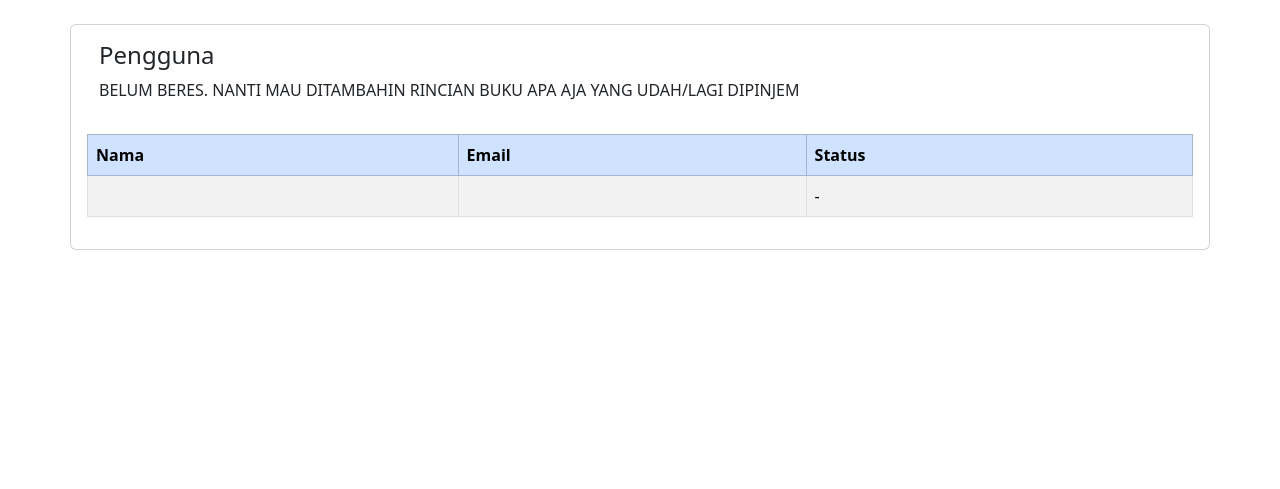
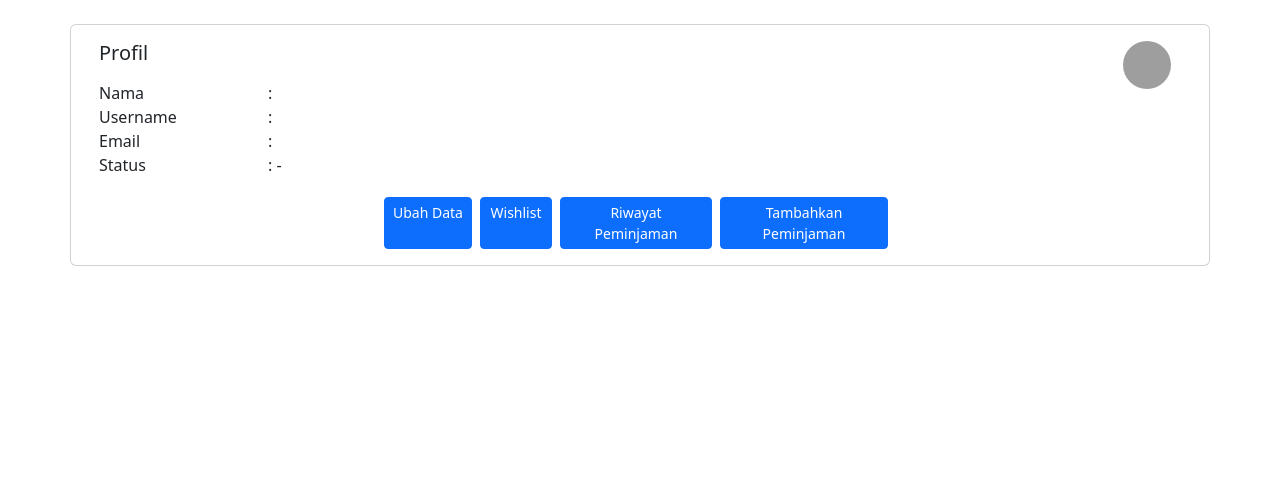
Before and after one commit to harytri87/latihan-CI4-perpustakaan, a CodeIgniter 4 app: the page made by app/Views/halaman/pengguna/rincian.php in a window 1280 px wide. Shown: the part 56-545 px from the top of the page. Run offline with PHP 8.4 and a stand-in for CodeIgniter, Linux system fonts and the light colour scheme; the template is opened without the code that fills it, so the values that code supplies are empty; some libraries are stand-ins or nearby versions; grey boxes are pictures that could not be loaded.

Commit message:
Sedikit benerin tampilan rincian pengguna sama form ubah datanya

```diff
--- a/app/Controllers/PenggunaController.php
+++ b/app/Controllers/PenggunaController.php
@@ -31,13 +31,13 @@ class PenggunaController extends BaseController
 		return view('halaman/pengguna/index', $data);
 	}
 
-	// NANTI DIUBAH PAS UDAH ADA FILTER EVEL GRUP
+
 	public function show($pengguna_username = null)
 	{
 		$penggunaModel = new PenggunaModel();
 		$data = [
 			'pengguna' => $penggunaModel->getPengguna($pengguna_username),
-			'title'    => 'Rincian Pengguna | Perpustakaan'
+			'title'    => "Rincian Pengguna | Perpustakaan"
 		];
 		// dd($data['pengguna']['pengguna_nama']);
 
--- a/app/Views/halaman/pengguna/rincian.php
+++ b/app/Views/halaman/pengguna/rincian.php
@@ -4,33 +4,60 @@
 
   <div class="card container my-4">
     <div class="card-body">
-
       <?= $this->include('layout/inc/alert.php') ?>
 
-      <div class="row mb-3">
+      <!-- Data Profil   -->
+      <div class="row">
+        <div class="col-10 col-lg-11">
+          <h5 class="card-title mb-3">Profil</h5>
+
+          <div class="row">
+            <div class="col-4 col-md-2">Nama</div>
+            <div class="col">: <?= esc($pengguna['pengguna_nama']) ?></div>
+          </div>
+
+          <div class="row">
+            <div class="col-4 col-md-2">Username</div>
+            <div class="col">: <?= esc($pengguna['pengguna_username']) ?></div>
+          </div>
+
+          <div class="row">
+            <div class="col-4 col-md-2">Email</div>
+            <div class="col">: <?= esc($pengguna['pengguna_email']) ?></div>
+          </div>
+
+          <div class="row">
+            <div class="col-4 col-md-2">Status</div>
+            <div class="col">: <?= esc($pengguna['grup_nama']) . " - " . esc($pengguna['pengguna_status']) ?></div>
+          </div>
+        </div>
+
         <div class="col">
-          <h4>Pengguna <?= esc($pengguna['pengguna_nama']) ?></h4>
-          <p>BELUM BERES. NANTI MAU DITAMBAHIN RINCIAN BUKU APA AJA YANG UDAH/LAGI DIPINJEM</p>
+          <div class="foto-profil mb-3">
+            <img class="foto-profil" src="<?= esc($pengguna['pengguna_foto']) !== null ? base_url('images/profil/') . esc($pengguna['pengguna_foto']) : base_url('images/profil/foto-profil-default.png') ?>">
+          </div>
         </div>
       </div>
 
-      <div class="row table-responsive">
-          <table class="table table-bordered table-striped table-hover">
-            <thead class="table-primary">
-              <tr>
-                <th>Nama</th>
-                <th>Email</th>
-                <th>Status</th>
-              </tr>
-            </thead>
-            <tbody>
-              <tr>
-                <td><?= esc($pengguna['pengguna_nama']) ?></td>
-                <td><?= esc($pengguna['pengguna_email']) ?></td>
-                <td><?= esc($pengguna['grup_nama']) . " - " . esc($pengguna['pengguna_status']) ?></td>
-              </tr>
-            </tbody>
-          </table>
+      <!-- Tombol -->
+       <!-- Atau tombolnya dipindahin ke navbar dropdown profil -->
+      <div class="row mt-3 justify-content-center">
+          <a href="#" class="btn btn-sm btn-primary me-2 mt-1" style="width: 88px;">
+            Ubah Data
+            <!-- Bisa buat semua, ngelink ke CRUD (ubah) pengguna tapi kalo bukan admin, ga bisa ngubah status sama grup level -->
+          </a>
+          <a href="#" class="btn btn-sm btn-primary me-2 mt-1" style="width: 72px;">
+            Wishlist
+            <!-- Masih di halaman yg sama, table daftar wishlist -->
+          </a>
+          <a href="#" class="btn btn-sm btn-primary me-2 mt-1" style="width: 152px;">
+            Riwayat Peminjaman
+            <!-- Masih di halaman yg sama, table daftar peminjaman -->
+          </a>
+          <a href="#" class="btn btn-sm btn-primary me-2 mt-1" style="width: 168px;">
+            Tambahkan Peminjaman
+            <!-- Nanti ini ke CRUD (tambah) wishlist ngirim tanda tanya di linknya buat ngisi otomatis kolom username -->
+          </a>
       </div>
     </div>
   </div>
```
Also changed, not shown: app/Views/halaman/pengguna/ubah.php (+20 -0 lines).
